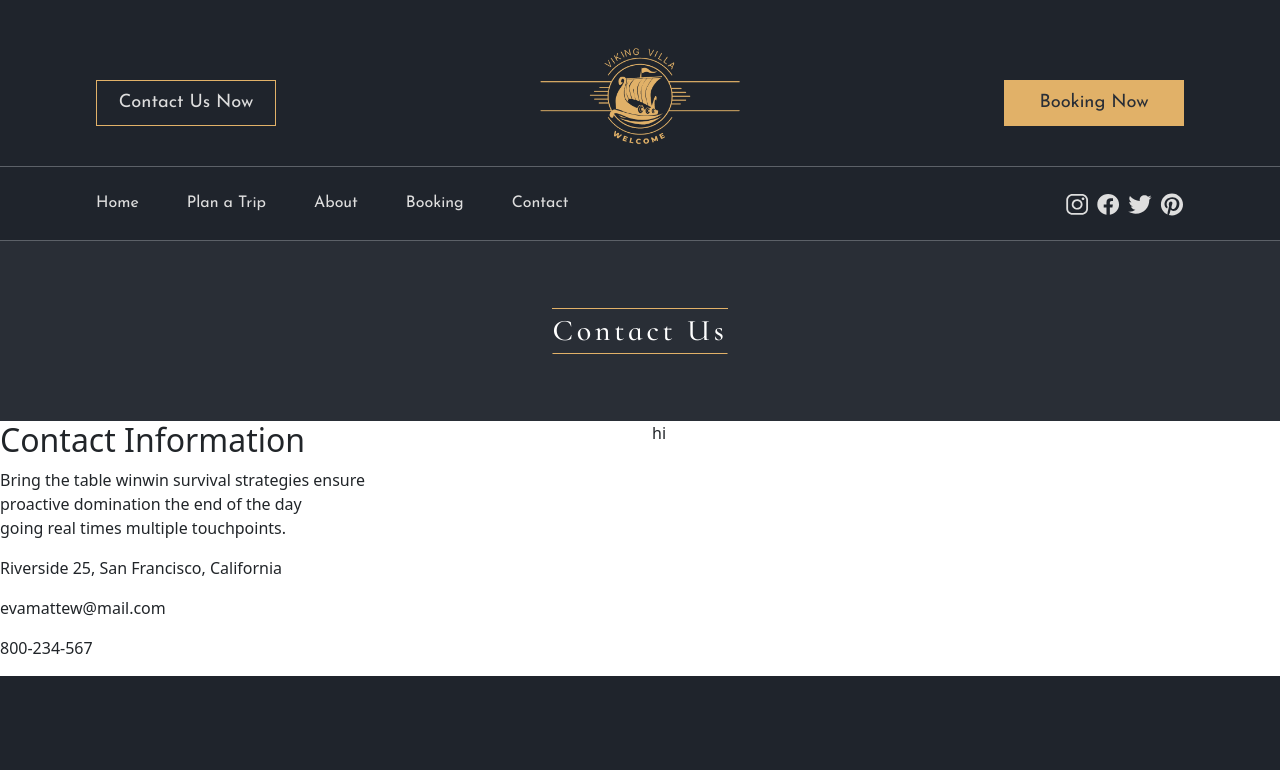
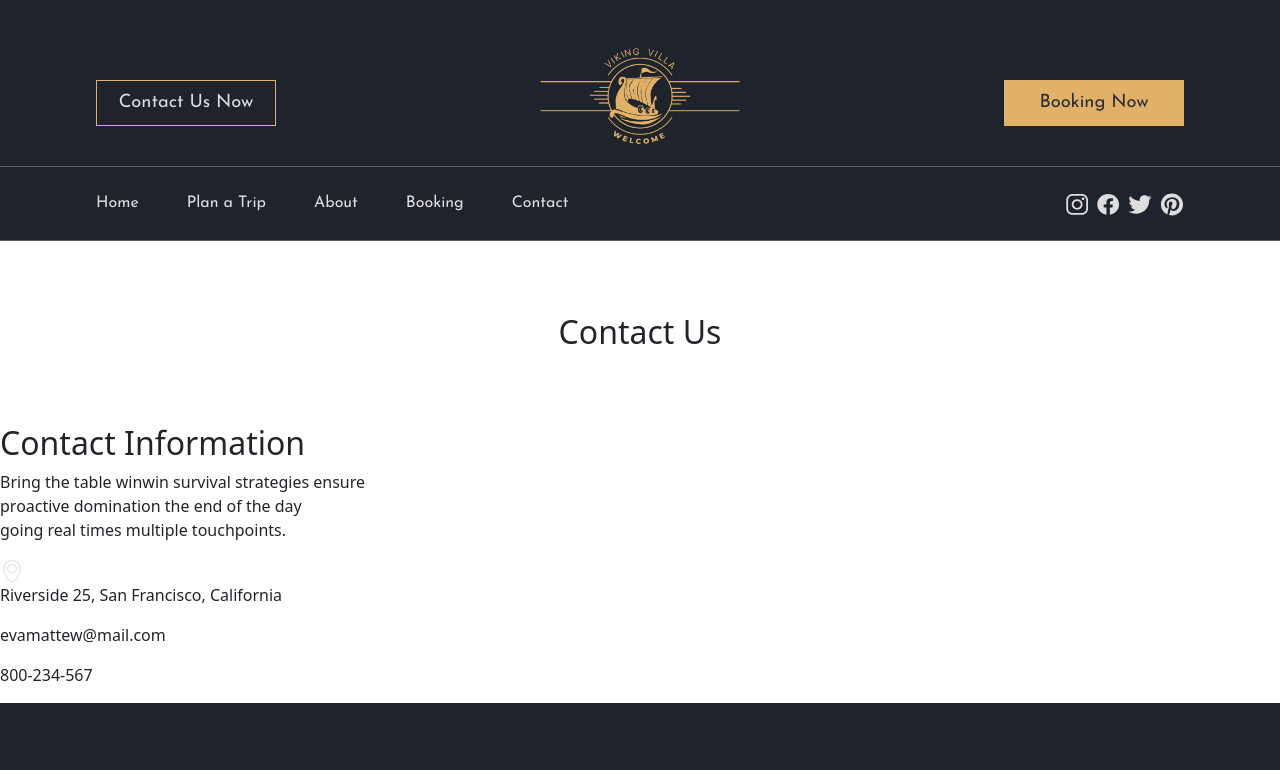
Before and after one commit to orionux/slvikingvilla, a Next.js app: page /contact-us in a window 1280 px wide. Shown: the top 770 px of the page. Built offline with nearby package versions, Linux system fonts and the light colour scheme.

Commit message:
contact information

```diff
--- a/src/pages/contact-us.tsx
+++ b/src/pages/contact-us.tsx
@@ -1,8 +1,9 @@
 import React from 'react'
-import styles from "../styles/Home.module.css";
+import styles from '../styles/Navbar.module.css'
 import Image from "next/image";
 import Link from "next/link";
 import { MdPhoneAndroid } from "react-icons/md";
+import SocialMedia from '@/components/nav_components/SocialMedia';
 
 
 
@@ -16,30 +17,42 @@ const Contact = () => {
                             </div>
               </div>
           <div className="row">
-          <div className="col-12 col-lg-6" >
-          <div className="contact-info">
+                <div className="col-12 col-lg-6 " >
+
                         <h2>Contact Information</h2>
                         <p>Bring the table winwin survival strategies ensure<br/>
                           proactive domination the end of the day<br/>
                           going real times multiple touchpoints.</p>
-                <div className="contact-icons">
-                  <div className="contact-icon">
-                  <i className="fa fa-map-marker" aria-hidden="true"></i>
+
+                          <div className="icon-container">
+
+                        <Link href="#" className={`${styles.svgLink} `}>
+
+
+                        <svg
+                                width="24" height="23"
+                                viewBox="0 0 92.26 122.88"
+
+                                xmlns="http://www.w3.org/2000/svg"
+                              >
+                  <g>
+                            <path d="M47.49,116.85c6.31-4.01,11.98-8.87,16.92-14.29c10.73-11.75,17.97-26.11,20.87-40.2c2.88-13.91,1.52-27.54-4.85-38.06 c-1.81-3.02-4.08-5.78-6.78-8.26c-7.74-7.05-16.6-10.41-25.52-10.5c-9.37-0.07-18.87,3.45-27.27,10.14 c-3.58,2.86-6.53,6.15-8.82,9.78c-5.9,9.28-7.69,20.8-5.74,32.85c1.97,12.23,7.78,25.02,17.04,36.61 c6.44,8.08,14.54,15.58,24.18,21.91L47.49,116.85L47.49,116.85z M46.13,21.16c7.05,0,13.45,2.86,18.06,7.49 c4.63,4.63,7.49,11,7.49,18.06c0,7.05-2.86,13.45-7.49,18.06c-4.63,4.63-11,7.49-18.06,7.49c-7.05,0-13.45-2.86-18.06-7.49 c-4.63-4.63-7.49-11-7.49-18.06c0-7.05,2.86-13.45,7.49-18.06C32.7,24.02,39.07,21.16,46.13,21.16L46.13,21.16z M60.51,32.33 c-3.67-3.67-8.78-5.97-14.38-5.97c-5.63,0-10.71,2.27-14.38,5.97c-3.67,3.67-5.97,8.78-5.97,14.38c0,5.63,2.27,10.71,5.97,14.38 c3.67,3.67,8.78,5.97,14.38,5.97c5.63,0,10.71-2.27,14.38-5.97c3.67-3.67,5.97-8.78,5.97-14.38C66.47,41.08,64.21,36,60.51,32.33 L60.51,32.33z M68.52,106.27c-5.6,6.12-12.09,11.61-19.42,16.06c-0.88,0.66-2.13,0.75-3.13,0.11 c-10.8-6.87-19.85-15.13-26.99-24.09C9.15,86.02,2.94,72.34,0.83,59.16c-2.15-13.36-0.14-26.2,6.51-36.68 c2.63-4.13,5.97-7.89,10.07-11.14C26.78,3.88,37.51-0.07,48.17,0c10.28,0.09,20.42,3.9,29.22,11.93c3.09,2.81,5.67,5.99,7.78,9.48 c7.15,11.77,8.69,26.81,5.56,42.01c-3.11,15.04-10.8,30.33-22.18,42.8L68.52,106.27L68.52,106.27z"/>
+                          </g>
+                        </svg>
+                        </Link>
                               <p>Riverside 25, San Francisco, California</p>
                           </div>
-                  <div className="contact-icon">
-                  <i className="fa fa-envelope" aria-hidden="true"></i>
+
+
                             <p>evamattew@mail.com</p>
+
+                            <p>800-234-567</p>
+
                 </div>
-                  <div className="contact-icon">
-                  <i className="fa fa-phone" aria-hidden="true"></i>
-                    <p>800-234-567</p>
-                  </div>
-                </div>
-          </div>
-          </div>
-          <div className="col-12 col-lg-6">
-hi
+
+
+                <div className="col-12 col-lg-6" >
+
                 </div>
 
           </div>
```
Also changed, not shown: public/assests/images/icons/maps-pin-line-icon.svg (added). Lines whose indentation alone changed are shown as unchanged.
